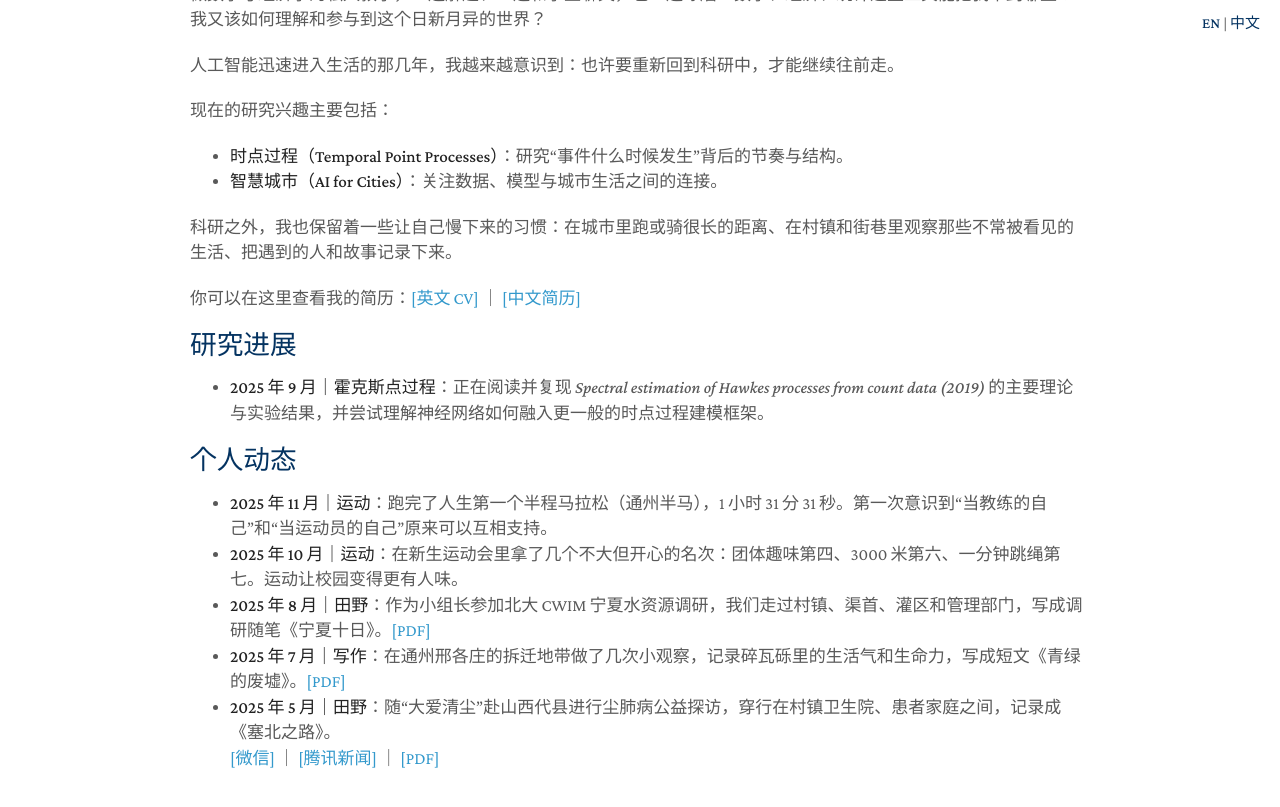
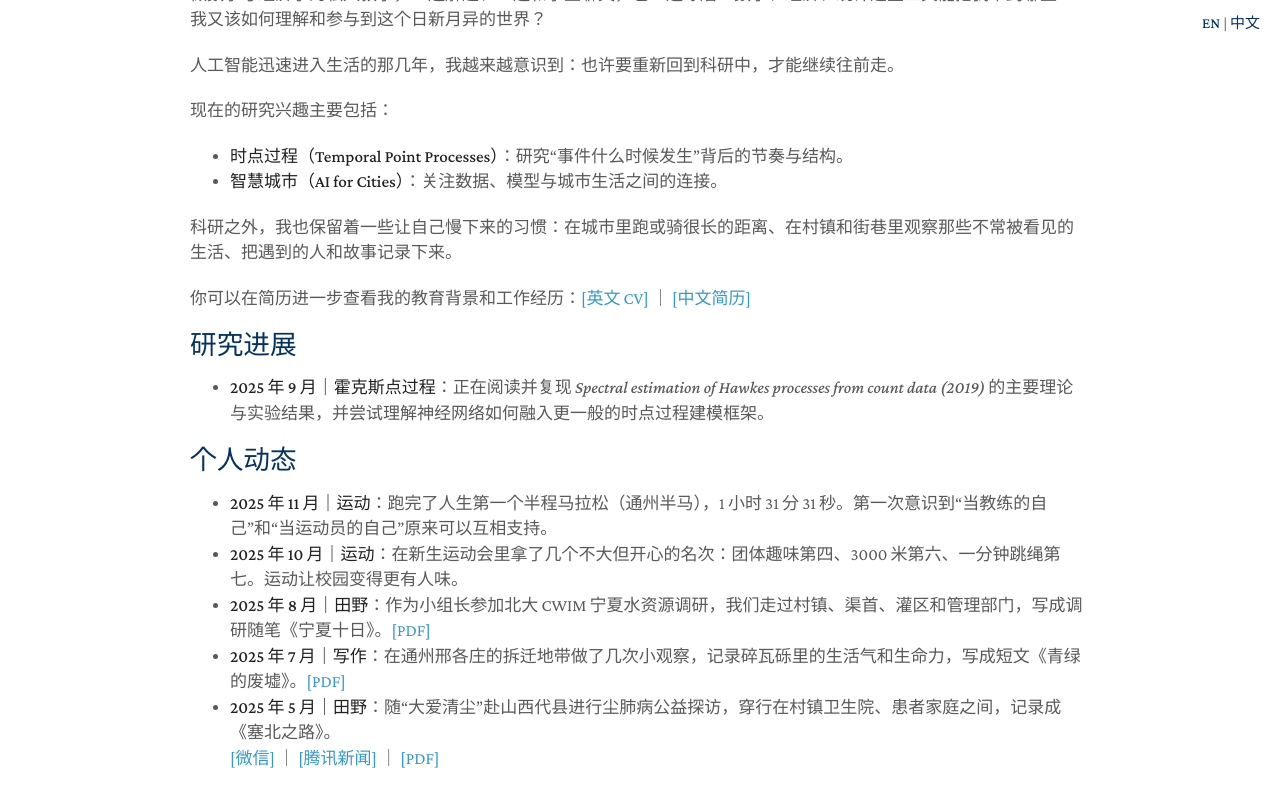
Before and after one commit to zhangming4153/zhangming4153.github.io, a Jekyll site: the page built from cn/index.md, in a window 1280 px wide and 900 px high, scrolled down 642 px. Shown: the top 807 px of the window. Built offline with Jekyll 4.4.1, drawn with Linux system fonts in a browser that asks for light colours; a style sheet for code colours, icons or effects is not loaded.

Commit message:
Update index.md

```diff
--- a/cn/index.md
+++ b/cn/index.md
@@ -16,7 +16,7 @@ title: 章明
 
 科研之外，我也保留着一些让自己慢下来的习惯：在城市里跑或骑很长的距离、在村镇和街巷里观察那些不常被看见的生活、把遇到的人和故事记录下来。
 
-你可以在这里查看我的简历：[[英文 CV]](/assets/CV_MingZhang_en.pdf) ｜ [[中文简历]](/assets/CV_MingZhang_zh.pdf)
+你可以在简历进一步查看我的教育背景和工作经历：[[英文 CV]](/assets/CV_MingZhang_en.pdf) ｜ [[中文简历]](/assets/CV_MingZhang_zh.pdf)
 
 
 
```
